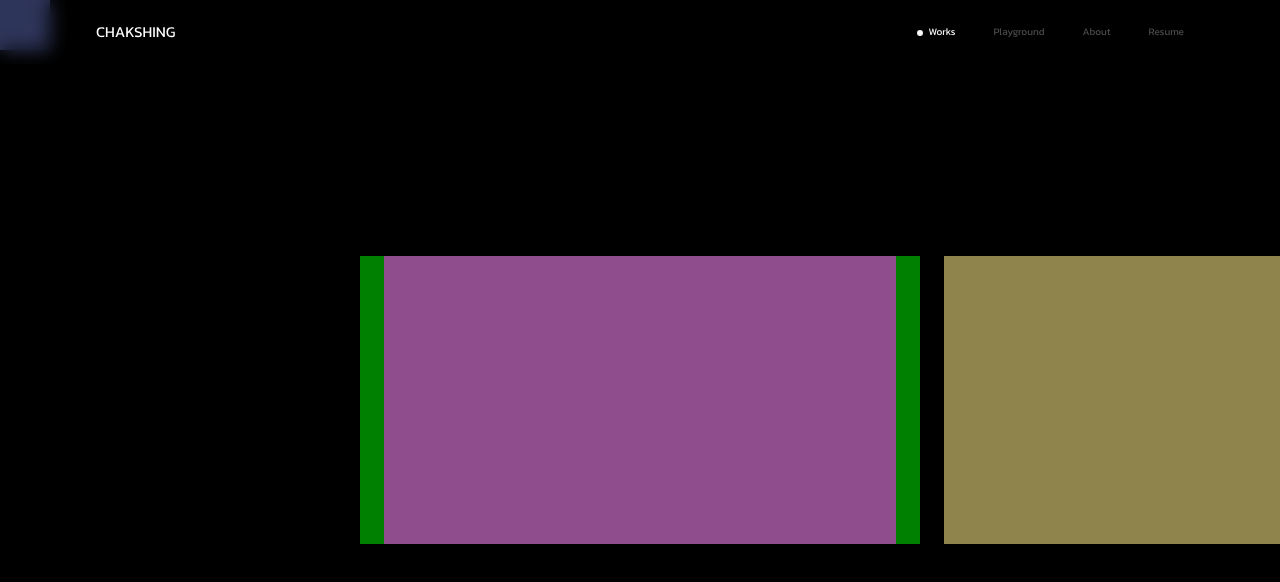
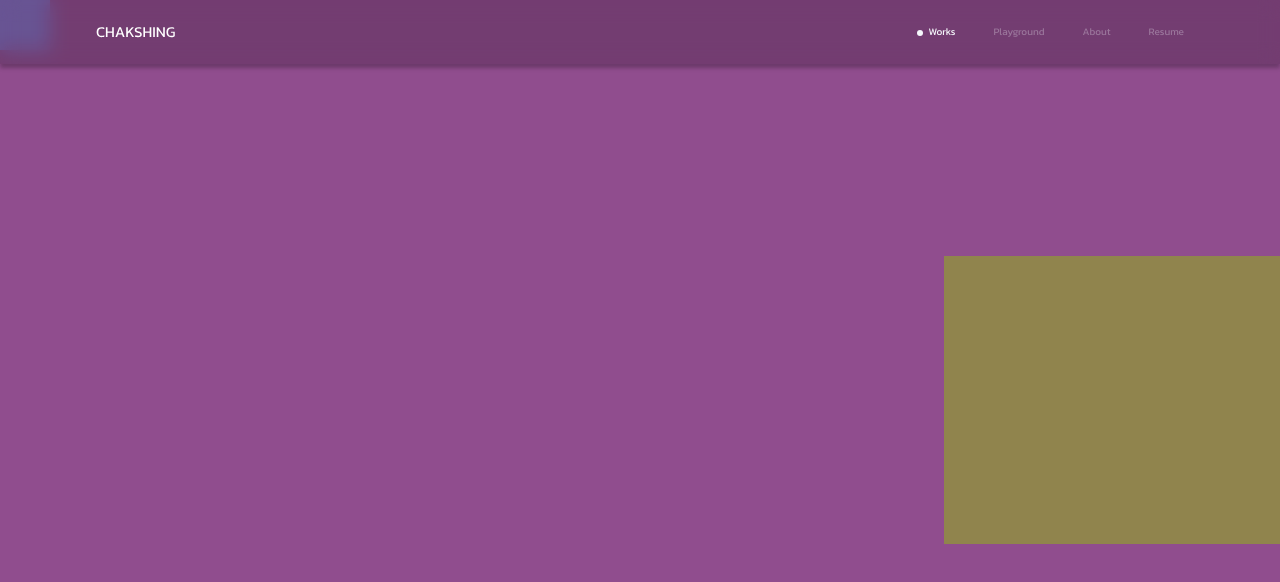
Before and after one commit to MgChak/Portfolio_3.x, a Vue app: page /#/works in a window 1280 px wide. Shown: the top 582 px of the page. Built offline with nearby package versions, Linux system fonts and the light colour scheme.

Commit message:
实现了基本功能

```diff
--- a/src/components/main_pages/works.vue
+++ b/src/components/main_pages/works.vue
@@ -41,11 +41,11 @@ const store = useStore()
 
     //从库中提取已经计算好的卡片尺寸_给视窗使用
     let card_size = computed(()=>{
-        return {
-            width:store.get_thumcard_container_width,
-            height:store.get_thumcard_height
-        }
-    })
+                return {
+                    width:store.get_thumcard_container_width,
+                    height:store.get_thumcard_height
+                }
+            })
 
     //======================================
     //幻灯片逻辑控制
@@ -58,26 +58,65 @@ const store = useStore()
     //通过视窗宽度，计算翻页移动距离
     let slides_position = computed(()=>store.get_thumcard_container_width_number* slides_on.value*-1 + 'px')
 
-    //控制翻页
-    let slides_move = (tar)=>{
-        if (tar == 'next'){
-            slides_on.value++
-        }else if (tar == 'pre'){
-            slides_on.value--
-        }
-    }
-    //处理点击事件
+    //处理点击事件-触发翻页动画队列
     let handle_card_click = (id)=>{
-
         if (id == slides_on.value){
             console.log("触发路由-进入卡片："+id)
         }else if( id > slides_on.value){
-            slides_move('next')
+            animation_queue('next')
         }else if( id < slides_on.value){
-            slides_move('pre')
+            animation_queue('pre')
         }
+    }
+    //翻页动画队列
+    let animation_queue = (val)=>{
+
+        //卡片缩小
+        update_cards_size('collapse')
+
+        //0.3s后
+        setTimeout(()=>{
+            //卡片提升到默认层
+            update_cards_z_index('front')
+            //列表移动
+            slides_move(val)
+        },300)
+
+        //0.6s后
+        setTimeout(()=>{
+            //卡片沉降到-3
+            update_cards_z_index('back')
+            //卡片放大
+            update_cards_size('expand')
+        },600)
 
     }
+
+    //改变store中的依赖
+    let update_cards_size = (val)=>{
+        if (val == 'expand'){
+            store.expand_page_number = slides_on.value
+        }else if(val == 'collapse'){
+            store.expand_page_number = -1
+        }
+    }
+    let update_cards_z_index = (val)=>{
+        if (val == 'back'){
+            store.z_index_page_number = slides_on.value
+        }else if(val == 'front'){
+            store.z_index_page_number = -1
+        }
+    }
+    //翻页
+    let slides_move = (tar)=>{
+            if (tar == 'next'){
+                slides_on.value++
+            }else if (tar == 'pre'){
+                slides_on.value--
+            }
+    }
+
+    //修改视窗宽度
 
 
 
@@ -96,7 +135,7 @@ const store = useStore()
     overflow: hidden;
 }
 .view_window{
-    background: green;
+    /* background: green; */
 
     position:relative;
     left:0;
@@ -112,11 +151,12 @@ const store = useStore()
     position:absolute;
     top:0;
 
-    transition:all 0.3s ease-in-out;
+    transition:all 0.3s ease-out;
 }
 .card_container{
-    display:flex;
-    justify-content: center;
+    position:relative;
+    left:0;
+    top:0;
 }
 
 </style>
--- a/src/components/main_pages/works_thum_cards/abs.vue
+++ b/src/components/main_pages/works_thum_cards/abs.vue
@@ -1,28 +1,54 @@
 <template>
 
-    <div class="container" :style="card_size">
+    <div class="container" :style="card_size" :class="[card_class,card_z_index]" >
 
     </div>
 
 </template>
 
 <script setup>
+//hooks引入
+import{handle_style_change,handle_class_change,handle_z_index_change} from '../../../hooks/use_works_slideshow_handle.js'
 //依赖引入
 import {computed} from 'vue'
 import useStore from '../../../store/index.js'
 const store = useStore()
 
-    let card_size = computed(()=>{
-        return {
-            width:store.get_thumcard_width,
-            height:store.get_thumcard_height
-        }
-    })
+
+    //监听对比需要展开的卡片id于自身id，并改变css
+    let card_id = 0
+
+    let card_size = computed(()=>handle_style_change(card_id))
+
+    let card_class = computed(()=>handle_class_change(card_id))
+
+    let card_z_index = computed(()=>handle_z_index_change(card_id))
+
+
 
 </script>
 
 <style scoped>
 .container{
+    position:absolute;
+    top: 50%;
+    left: 50%;
+    transform: translate(-50%, -50%);
+    margin:0;
     background:rgb(144, 77, 142);
+    transition:all 0.3s ease-in-out;
+
+}
+.container_z_index_back{
+    z-index: -3;
+}
+.container_z_index_front{
+    z-index:initial;
+}
+.container_expand{
+
+}
+.container_default{
+
 }
 </style>
--- a/src/components/main_pages/works_thum_cards/cover.vue
+++ b/src/components/main_pages/works_thum_cards/cover.vue
@@ -1,29 +1,51 @@
 <template>
 
-    <div class="container" :style="card_size">
+    <div class="container" :style="card_size" :class="[card_class,card_z_index]">
 
     </div>
 
 </template>
 
 <script setup>
+//hooks引入
+import{handle_style_change,handle_class_change,handle_z_index_change} from '../../../hooks/use_works_slideshow_handle.js'
 //依赖引入
 import {computed} from 'vue'
 import useStore from '../../../store/index.js'
 const store = useStore()
 
-    //从库中提取已经计算好的卡片尺寸
-    let card_size = computed(()=>{
-        return {
-            width:store.get_thumcard_width,
-            height:store.get_thumcard_height
-        }
-    })
+    //监听对比需要展开的卡片id于自身id，并改变css
+    let card_id = 1
+
+    let card_size = computed(()=>handle_style_change(card_id))
+
+    let card_class = computed(()=>handle_class_change(card_id))
+
+    let card_z_index = computed(()=>handle_z_index_change(card_id))
 
 </script>
 
 <style scoped>
 .container{
     background:rgb(144, 132, 77);
+    position:absolute;
+    top: 50%;
+    left: 50%;
+    transform: translate(-50%, -50%);
+    margin:0;
+    transition:all 0.3s ease-in-out;
+}
+.container_z_index_back{
+    z-index: -3;
+}
+.container_z_index_front{
+    z-index:initial;
+}
+.container_expand{
+    z-index:-3;
+
+}
+.container_default{
+
 }
 </style>
--- a/src/components/main_pages/works_thum_cards/letsgo.vue
+++ b/src/components/main_pages/works_thum_cards/letsgo.vue
@@ -1,28 +1,51 @@
 <template>
 
-    <div class="container" :style="card_size">
+    <div class="container" :style="card_size" :class="[card_class,card_z_index]">
 
     </div>
 
 </template>
 
 <script setup>
+//hooks引入
+import{handle_style_change,handle_class_change,handle_z_index_change} from '../../../hooks/use_works_slideshow_handle.js'
 //依赖引入
 import {computed} from 'vue'
 import useStore from '../../../store/index.js'
 const store = useStore()
 
-    let card_size = computed(()=>{
-        return {
-            width:store.get_thumcard_width,
-            height:store.get_thumcard_height
-        }
-    })
+    //监听对比需要展开的卡片id于自身id，并改变css
+    let card_id = 2
+
+    let card_size = computed(()=>handle_style_change(card_id))
+
+    let card_class = computed(()=>handle_class_change(card_id))
+
+    let card_z_index = computed(()=>handle_z_index_change(card_id))
 
 </script>
 
 <style scoped>
 .container{
     background:rgb(88, 144, 77);
+    position:absolute;
+    top: 50%;
+    left: 50%;
+    transform: translate(-50%, -50%);
+    margin:0;
+    transition:all 0.3s ease-in-out;
+}
+.container_z_index_back{
+    z-index: -3;
+}
+.container_z_index_front{
+    z-index:initial;
+}
+.container_expand{
+    z-index:-3;
+
+}
+.container_default{
+
 }
 </style>
--- a/src/components/main_pages/works_thum_cards/transit.vue
+++ b/src/components/main_pages/works_thum_cards/transit.vue
@@ -1,28 +1,51 @@
 <template>
 
-    <div class="container" :style="card_size">
+    <div class="container" :style="card_size" :class="[card_class,card_z_index]">
 
     </div>
 
 </template>
 
 <script setup>
+//hooks引入
+import{handle_style_change,handle_class_change,handle_z_index_change} from '../../../hooks/use_works_slideshow_handle.js'
 //依赖引入
 import {computed} from 'vue'
 import useStore from '../../../store/index.js'
 const store = useStore()
 
-    let card_size = computed(()=>{
-        return {
-            width:store.get_thumcard_width,
-            height:store.get_thumcard_height
-        }
-    })
+    //监听对比需要展开的卡片id于自身id，并改变css
+    let card_id = 3
+
+    let card_size = computed(()=>handle_style_change(card_id))
+
+    let card_class = computed(()=>handle_class_change(card_id))
+
+    let card_z_index = computed(()=>handle_z_index_change(card_id))
 
 </script>
 
 <style scoped>
 .container{
     background:rgb(77, 130, 144);
+    position:absolute;
+    top: 50%;
+    left: 50%;
+    transform: translate(-50%, -50%);
+    margin:0;
+    transition:all 0.3s ease-in-out;
+}
+.container_z_index_back{
+    z-index: -3;
+}
+.container_z_index_front{
+    z-index:initial;
+}
+.container_expand{
+    z-index:-3;
+
+}
+.container_default{
+
 }
 </style>
--- /dev/null
+++ b/src/hooks/use_works_slideshow_handle.js
@@ -0,0 +1,43 @@
+import {computed} from 'vue'
+import useStore from '../store'
+
+let handle_style_change = (card_id)=>{
+    const store = useStore()
+
+    if (card_id == store.expand_page_number){
+        return {
+            width:'100vw',
+            height:'100vh'
+        }
+    }else{
+        return {
+            width:store.get_thumcard_width,
+            height:store.get_thumcard_height,
+        }
+    }
+}
+
+let handle_class_change = (card_id)=>{
+    const store = useStore()
+
+    if (card_id == store.expand_page_number){
+        return 'container_expand'
+    }else{
+        return 'container_default'
+    }
+}
+
+let handle_z_index_change = (card_id)=>{
+    const store = useStore()
+    if (card_id == store.z_index_page_number){
+        return 'container_z_index_back'
+    }else{
+        return 'container_z_index_front'
+    }
+}
+
+export {
+    handle_style_change,
+    handle_class_change,
+    handle_z_index_change
+}
--- a/src/main.js
+++ b/src/main.js
@@ -6,4 +6,4 @@ import { createPinia } from 'pinia'
 
 const pinia = createPinia()
 
-createApp(App).use(router).use(pinia).mount('#app')
+createApp(App).use(pinia).use(router).mount('#app')
--- a/src/store/index.js
+++ b/src/store/index.js
@@ -12,6 +12,7 @@ export default defineStore("Main",{
         get_thumcard_width: (state) => state.page_width*0.4 +"px",
         get_thumcard_height: (state) => state.page_width*0.4*9/16 +"px",
         get_thumcard_container_width: (state) => state.page_width*0.4 + 48 +"px",
+        get_thumcard_container_width_expand: (state) => state.page_width*0.85+"px",
         get_thumcard_container_width_number: (state) => state.page_width*0.4 + 48,
     },
     state:()=>{
@@ -31,6 +32,10 @@ export default defineStore("Main",{
             //navbar依赖的状态
             is_navbar_open:true,
 
+            //slide cards css改变依赖的状态
+            expand_page_number:0,
+            z_index_page_number:0,
+
         }
     },
 
```
